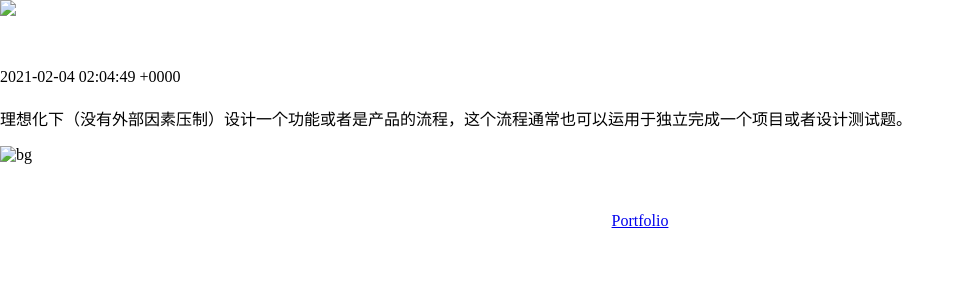
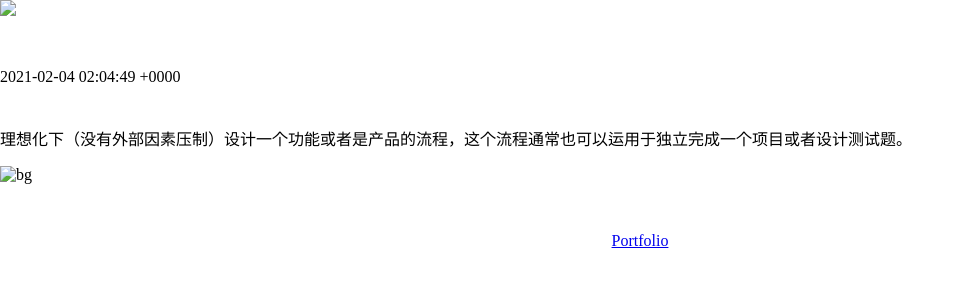
Before and after one commit to dosthcool/project, a Jekyll site: the page built from _posts/2021-02-02-My-UX-Process.markdown, in a window 1280 px wide. Shown: the top 300 px of the page, without its empty margins (0-965 px from the left). Built offline with Jekyll 4.4.1, drawn with Linux system fonts in a browser that asks for light colours; nearby versions of some CDN libraries; our own code applies the rules of GitHub Pages for plain Markdown files; library files that are not in the unit come from our copies.

Commit message:
new 0204

```diff
--- a/_layouts/post.html
+++ b/_layouts/post.html
@@ -5,4 +5,6 @@ layout: default
 <div class="time">{{ page.date }}</div>
 <h1>{{page.title}}</h1>
 
-{{ content }}
+<div style="margin-top: 40px">
+	{{ content }}
+</div>
--- a/css/index.css
+++ b/css/index.css
@@ -40,6 +40,7 @@ ul, ol, table, pre, dl {
 h1 {
   font-size: 3rem;
   font-weight: 400;
+  border-bottom: 0px solid #F7C6D1;
 }
 
 h2 {
```
